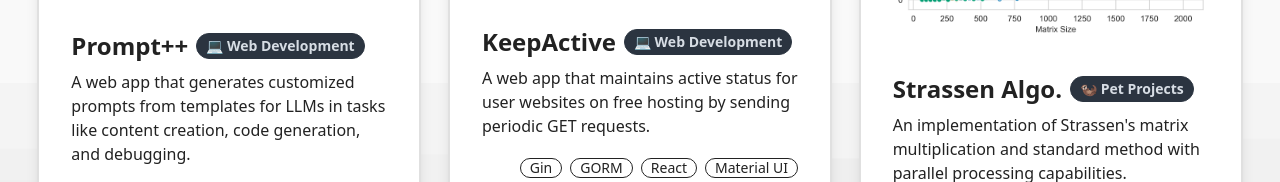
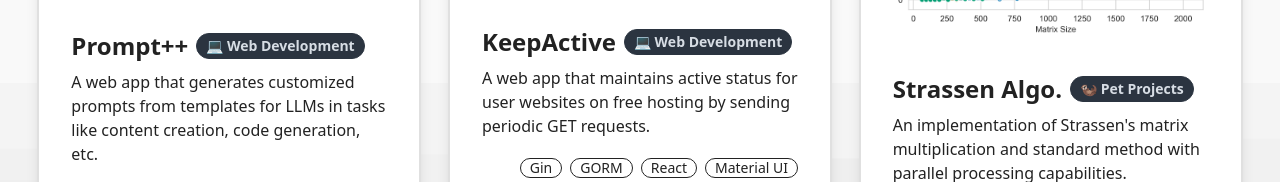
Before and after one commit to oadultradeepfield/phanuphats, a Next.js app: page / in a window 1280 px wide. Shown: the part 770-952 px from the top of the page. Built offline with nearby package versions, Linux system fonts and the light colour scheme.

Commit message:
Update project(s)

```diff
--- a/app/components/Projects.tsx
+++ b/app/components/Projects.tsx
@@ -9,7 +9,7 @@ const projects = [
     imageAlt: "Prompt++",
     title: "Prompt++",
     description:
-      "A web app that generates customized prompts from templates for LLMs in tasks like content creation, code generation, and debugging.",
+      "A web app that generates customized prompts from templates for LLMs in tasks like content creation, code generation, etc.",
     category: "💻 Web Development",
     techStack: ["Next.js", "Tailwind CSS", "daisyUI"],
     link: "https://promptpp.vercel.app/",
```
